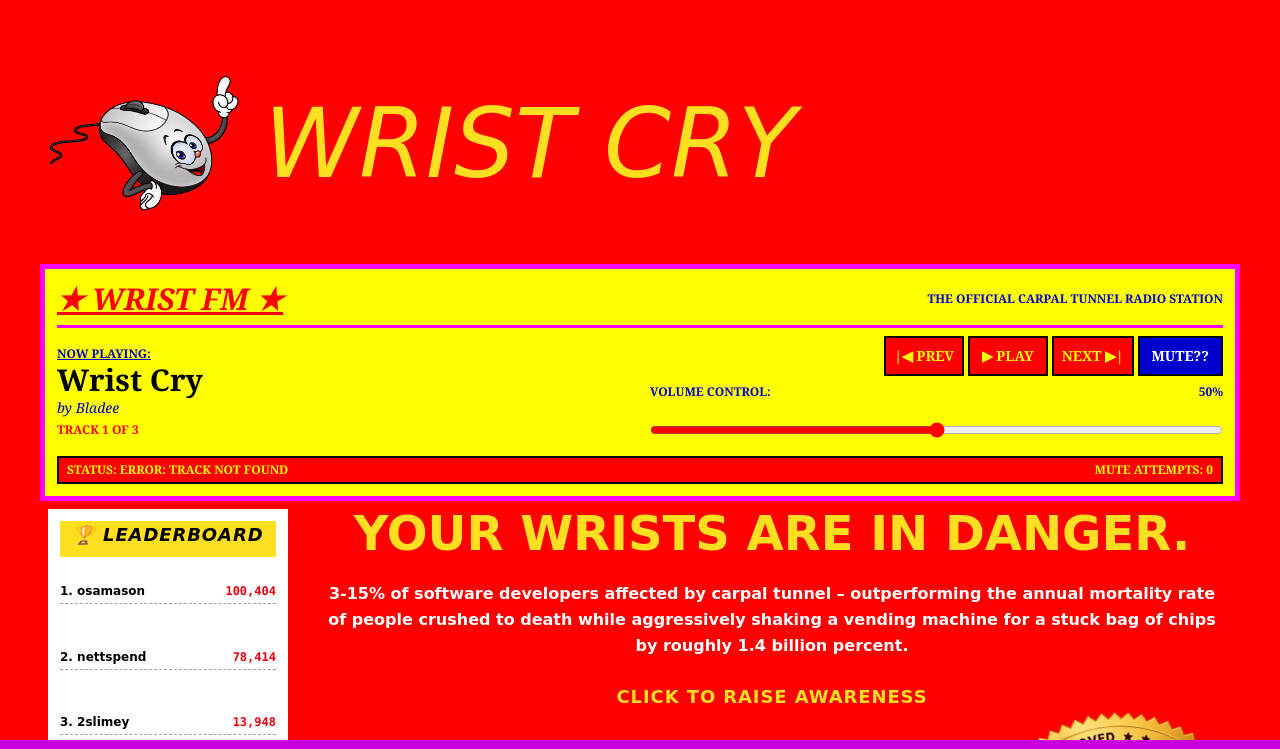
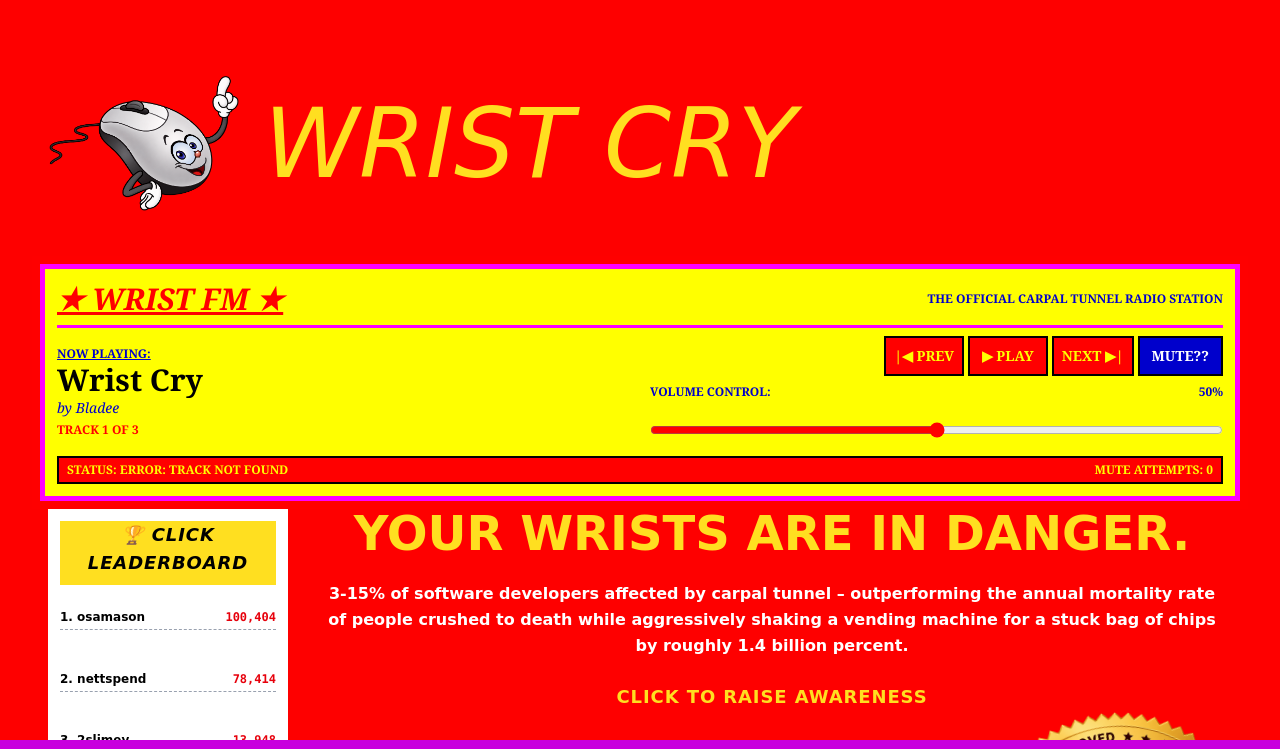
Before and after one commit to n4ilvh/wristcry, a React (Vite) app in the folder wristcry/: page / in a window 1280 px wide. Shown: the top 749 px of the page. Built offline with nearby package versions, Linux system fonts and the light colour scheme.

Commit message:
leaderboard name change

```diff
--- a/wristcry/src/App.jsx
+++ b/wristcry/src/App.jsx
@@ -297,7 +297,7 @@ export default function App() {
         <aside className="w-full lg:w-60 shrink-0 bg-white text-black p-3 z-30 font-comic flex flex-col min-h-[400px]">
           <h3 className="text-lg font-black italic pb-2 mb-2 text-center uppercase tracking-wider bg-yellow-300">
 
-            {isChinese ? "🏆 排行榜" : "🏆 Leaderboard"}
+            {isChinese ? "🏆 排行榜" : "🏆 Click Leaderboard"}
           </h3>
           <ul className="flex flex-col gap-2 font-bold text-xs flex-grow justify-around">
             {leaderboard.map((user, index) => (
```
